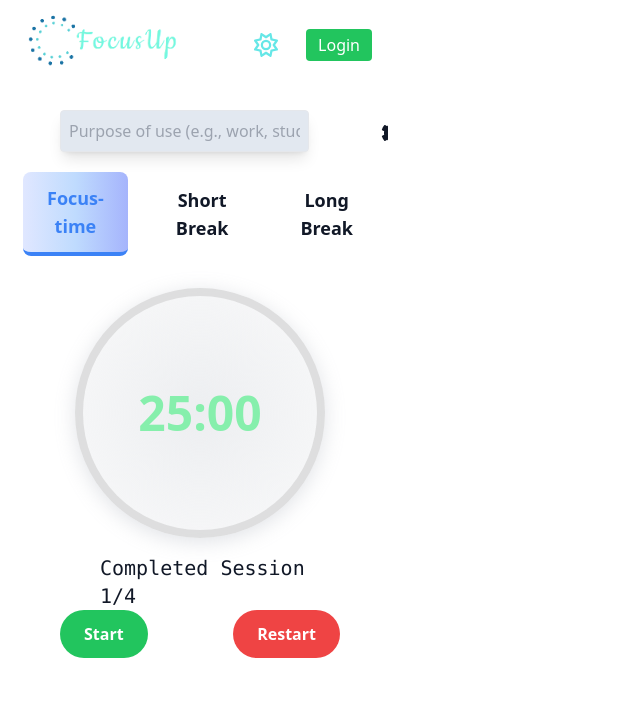
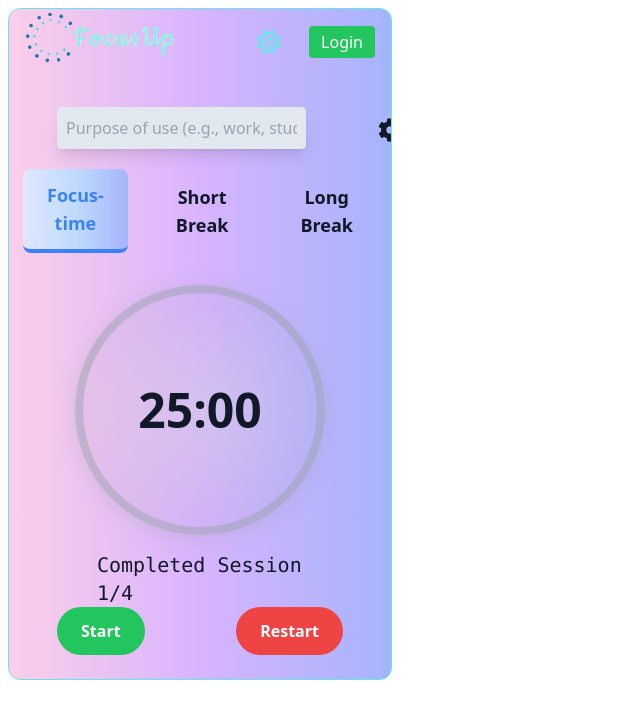
Before and after one commit to tinbit25/promodoroTimerExtansion, a React (Vite) app in the folder promodoro-extention/: page / in a window 1280 px wide. Shown: the top 718 px of the page, without its empty margins (0-640 px from the left). Built offline with nearby package versions, Linux system fonts and the light colour scheme.

Commit message:
modify ux

```diff
--- a/promodoro-extention/package.json
+++ b/promodoro-extention/package.json
@@ -24,6 +24,8 @@
     "react-dom": "^18.3.1",
     "react-icons": "^5.4.0",
     "react-router-dom": "^7.1.0",
+    "react-tsparticles": "^2.12.2",
+    "tsparticles": "^3.7.1",
     "zustand": "^5.0.2"
   },
   "devDependencies": {
--- a/promodoro-extention/src/App.jsx
+++ b/promodoro-extention/src/App.jsx
@@ -1,6 +1,7 @@
 import React, { useState, useEffect } from "react";
 import { Route, Routes, useNavigate } from "react-router-dom";
 import Header from "./components/Header";
+import ParticleBackground from "./components/ParticleBackground";
 import Home from "./pages/Home";
 import Status from "./pages/StatusPage";
 import Login from "./pages/Login";
@@ -60,11 +61,14 @@ const App = () => {
   };
 
   return (
-    <div
-  className={`m-2 overflow-hidden  border-7 border-white bottom-8 w-96 h-full flex flex-col rounded-xl transition-colors duration-300 ${
-    isDarkMode ? "bg-gray-900  border-light-cyan border-4 text-white" : "border-light-cyan border-4 bg-white text-gray-900"
+   <div
+  className={`m-2 overflow-hidden border border-light-cyan w-96 h-full flex flex-col rounded-xl transition-colors duration-300 ${
+    isDarkMode
+      ? "bg-gray-900 text-white"
+      : "bg-gradient-to-r from-pink-200 via-purple-300 to-indigo-300 bg-opacity-60 backdrop-blur-lg text-gray-900"
   }`}
 >
+
       {/* Header */}
       <Header
         isDarkMode={isDarkMode}
--- /dev/null
+++ b/promodoro-extention/src/components/ParticleBackground.jsx
@@ -0,0 +1,59 @@
+import { useState, useEffect } from 'react';
+import Particles from 'react-tsparticles';
+
+const ParticleBackground = () => {
+  const [isDarkMode, setIsDarkMode] = useState(false);
+
+  // Detect dark or light mode based on system preferences or a custom toggle
+  useEffect(() => {
+    const prefersDarkMode = window.matchMedia("(prefers-color-scheme: dark)").matches;
+    setIsDarkMode(prefersDarkMode);
+  }, []);
+
+  return (
+    <div style={{ position: "absolute", top: 0, left: 0, width: "100%", height: "100%" }}>
+      <Particles
+        options={{
+          background: {
+            color: { value: isDarkMode ? "transparent" : "#f0f0f0" },  // Light mode uses soft background color
+          },
+          particles: {
+            color: {
+              value: isDarkMode ? "#91C4C4" : "#1E1E1E",  // Light green for dark mode, dark color for light mode
+            },
+            number: {
+              value: 80,  // Increased number for better effect
+              density: {
+                enable: true,
+                value_area: 800,
+              },
+            },
+            size: {
+              value: 4,  // Increased size for visibility
+              random: true,  // Randomize size for more natural look
+            },
+            move: {
+              enable: true,
+              speed: 1.5,  // Slightly faster for dynamic movement
+              direction: "none",
+              random: true,
+              straight: false,
+            },
+            opacity: {
+              value: 0.5,  // Make particles slightly transparent for a subtle effect
+            },
+            links: {
+              enable: true,
+              distance: 150,  // Link particles within this range
+              color: isDarkMode ? "#91C4C4" : "#1E1E1E",  // Same color for links as particles
+              opacity: 0.5,
+              width: 1,
+            },
+          },
+        }}
+      />
+    </div>
+  );
+};
+
+export default ParticleBackground;
--- a/promodoro-extention/src/components/TimeCircle.jsx
+++ b/promodoro-extention/src/components/TimeCircle.jsx
@@ -17,7 +17,7 @@ const TimeCircle = ({ duration, isRunning, resetSignal, isDarkMode }) => {
     return () => clearInterval(interval);
   }, [isRunning]);
 
-  const circleSize = "250px";
+  const circleSize = "250px"; // Size of the circle
 
   return (
     <div
@@ -26,27 +26,34 @@ const TimeCircle = ({ duration, isRunning, resetSignal, isDarkMode }) => {
         width: circleSize,
         height: circleSize,
         border: "8px solid",
-        borderColor: isRunning ? "#0284c7" : "rgba(200, 200, 200, 0.5)",
+        borderColor: isRunning
+          ? isDarkMode
+            ? "#4ADE80" // Dark mode green color
+            : "#0284c7"  // Light mode blue color
+          : isDarkMode
+          ? "rgba(200, 200, 200, 0.5)" // Dark mode background border
+          : "rgba(156, 163, 175, 0.5)", // Light mode background border
         background: isRunning
-          ? "radial-gradient(circle, rgba(2, 132, 199, 0.4) 0%, rgba(59, 130, 246, 0.1) 70%)"
+          ? isDarkMode
+            ? "radial-gradient(circle, rgba(72, 187, 120, 0.4) 0%, rgba(10, 158, 75, 0.1) 70%)"
+            : "radial-gradient(circle, rgba(2, 132, 199, 0.4) 0%, rgba(59, 130, 246, 0.1) 70%)"
+          : isDarkMode
+          ? "radial-gradient(circle, rgba(209, 213, 219, 0.4) 0%, rgba(156, 163, 175, 0.1) 70%)"
           : "radial-gradient(circle, rgba(209, 213, 219, 0.4) 0%, rgba(156, 163, 175, 0.1) 70%)",
         boxShadow: isRunning
-          ? "0 4px 20px rgba(2, 132, 199, 0.3)"
-          : "0 4px 20px rgba(156, 163, 175, 0.3)",
+          ? isDarkMode
+            ? "0 4px 20px rgba(72, 187, 120, 0.3)"
+            : "0 4px 20px rgba(2, 132, 199, 0.3)"
+          : isDarkMode
+          ? "0 4px 20px rgba(156, 163, 175, 0.3)"
+          : "0 4px 20px rgba(156, 163, 175, 0.3)"
       }}
     >
       <span
-  className={`font-bold text-5xl transition-colors duration-300 ease-in-out ${
-    isDarkMode
-      ? "text-white"
-      : isRunning
-      ? "text-green-300"
-      : "text-green-300" // Replace "#334155" with equivalent Tailwind class
-  }`}
->
-  {formatTime(timeLeft)}
-</span>
-
+        className={`font-bold text-5xl transition-colors duration-300 ease-in-out ${isDarkMode ? "text-white" : isRunning ? "text-green-300" : "text-gray-900"}`}
+      >
+        {formatTime(timeLeft)}
+      </span>
     </div>
   );
 };
--- a/promodoro-extention/tailwind.config.js
+++ b/promodoro-extention/tailwind.config.js
@@ -11,6 +11,17 @@ module.exports = {
         'bg-gray-800': '#1f2937',
         'light-cyan': 'rgb(102, 231, 231)',
       },
+      animation: {
+        'gradient': 'gradient 6s ease infinite',
+      },
+
+      keyframes: {
+        gradient: {
+          '0%': { backgroundPosition: '0% 50%' },
+          '50%': { backgroundPosition: '100% 50%' },
+          '100%': { backgroundPosition: '0% 50%' },
+        },
+      },
     },
   },
 
```
Also changed, not shown: 1 other file (tests, documents, lock files or other folders).
